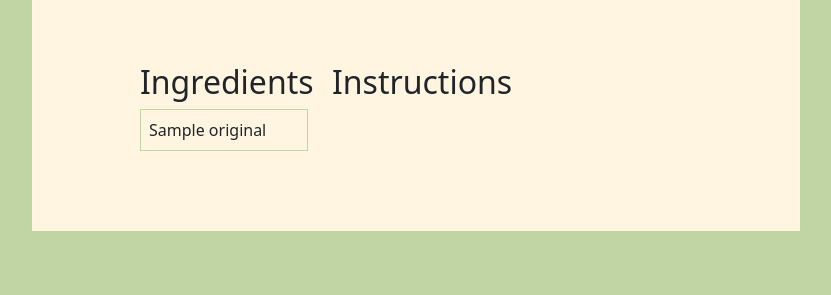
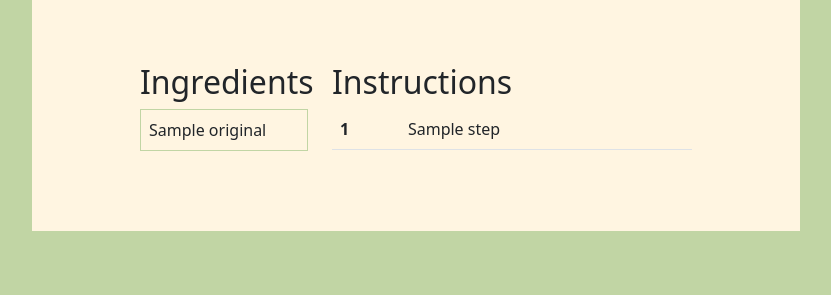
Before and after one commit to lucasdias111/lucas-personal-site, a Flask app: page /recipe/1 in a window 1280 px wide. Shown: the part 819-1114 px from the top of the page, without its empty margins (224-1055 px from the left). Run offline with Flask 2, Linux system fonts and the light colour scheme; a database or web service that is not in the repository returns one stand-in record (Sample ...); data that the repository does not hold is empty; some libraries are stand-ins or nearby versions.

Commit message:
Initial commit

```diff
--- a/main.py
+++ b/main.py
@@ -64,7 +64,7 @@ def process_user_info(ingredients_string):
 @app.route("/recipe/<int:id>", methods=["POST", "GET"])
 def show_recipe(id):
     header = {
-        "x-api-key": SPOONACULAR_API_KEY,
+        "x-api-key": "26f190d703b14b4e9c5ed10eefe137d7",
     }
     recipe_response = requests.get(f"https://api.spoonacular.com/recipes/{id}/information", headers=header)
     recipe = recipe_response.json()
--- a/templates/recipe.html
+++ b/templates/recipe.html
@@ -100,16 +100,16 @@
 
         <div class="col-6">
             <h2>Instructions</h2>
-<!--            <table class="table">-->
-<!--                <tbody>-->
-<!--                    {% for step in instructions.0.steps %}-->
-<!--                    <tr>-->
-<!--                        <th scope="row">{{ loop.index }}</th>-->
-<!--                        <td>{{ step.step }}</td>-->
-<!--                    </tr>-->
-<!--                    {% endfor %}-->
-<!--                </tbody>-->
-<!--            </table>-->
+            <table class="table">
+                <tbody>
+                    {% for step in instructions.0.steps %}
+                    <tr>
+                        <th scope="row">{{ loop.index }}</th>
+                        <td>{{ step.step }}</td>
+                    </tr>
+                    {% endfor %}
+                </tbody>
+            </table>
         </div>
     </div>
 
```
